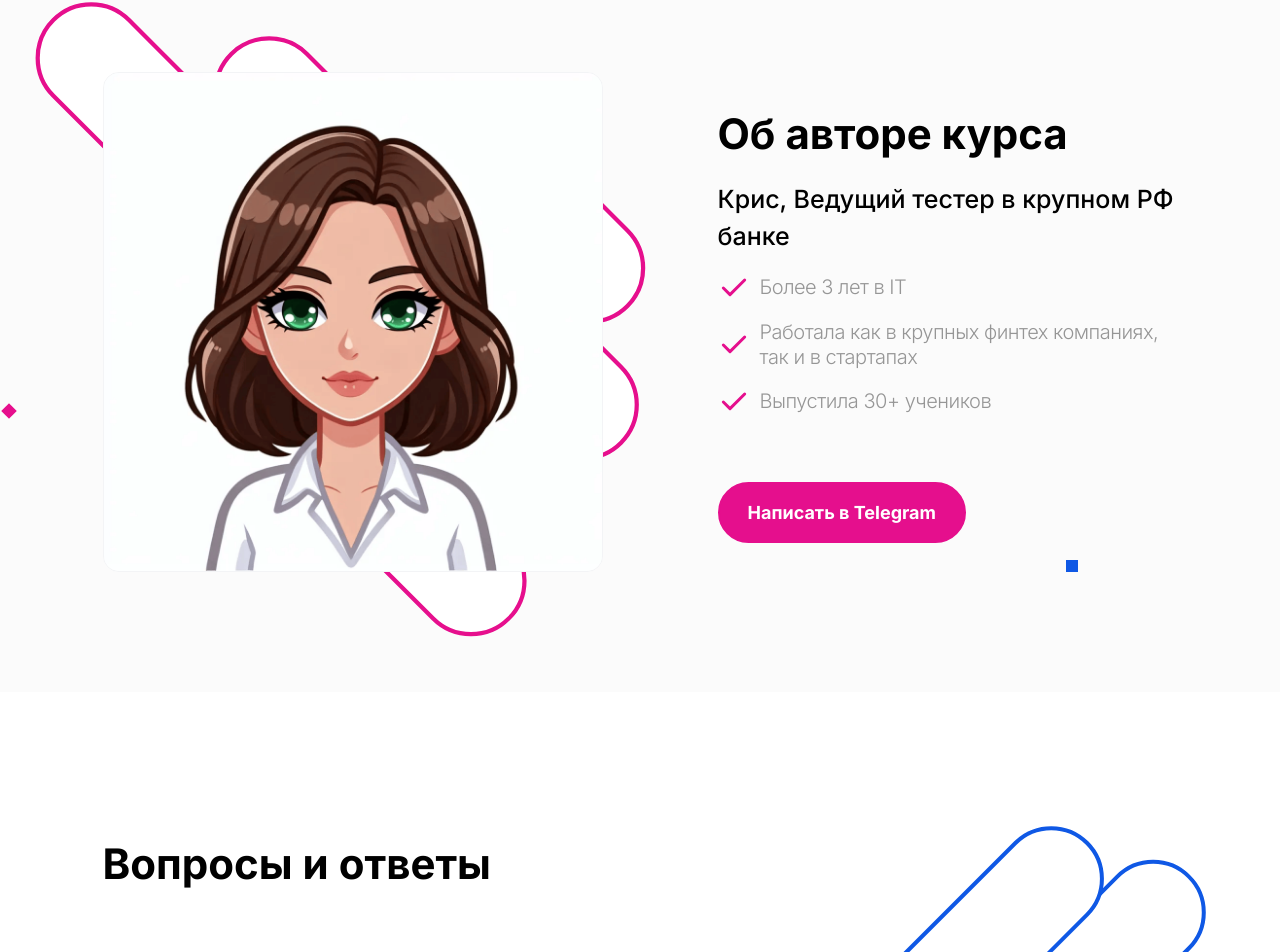
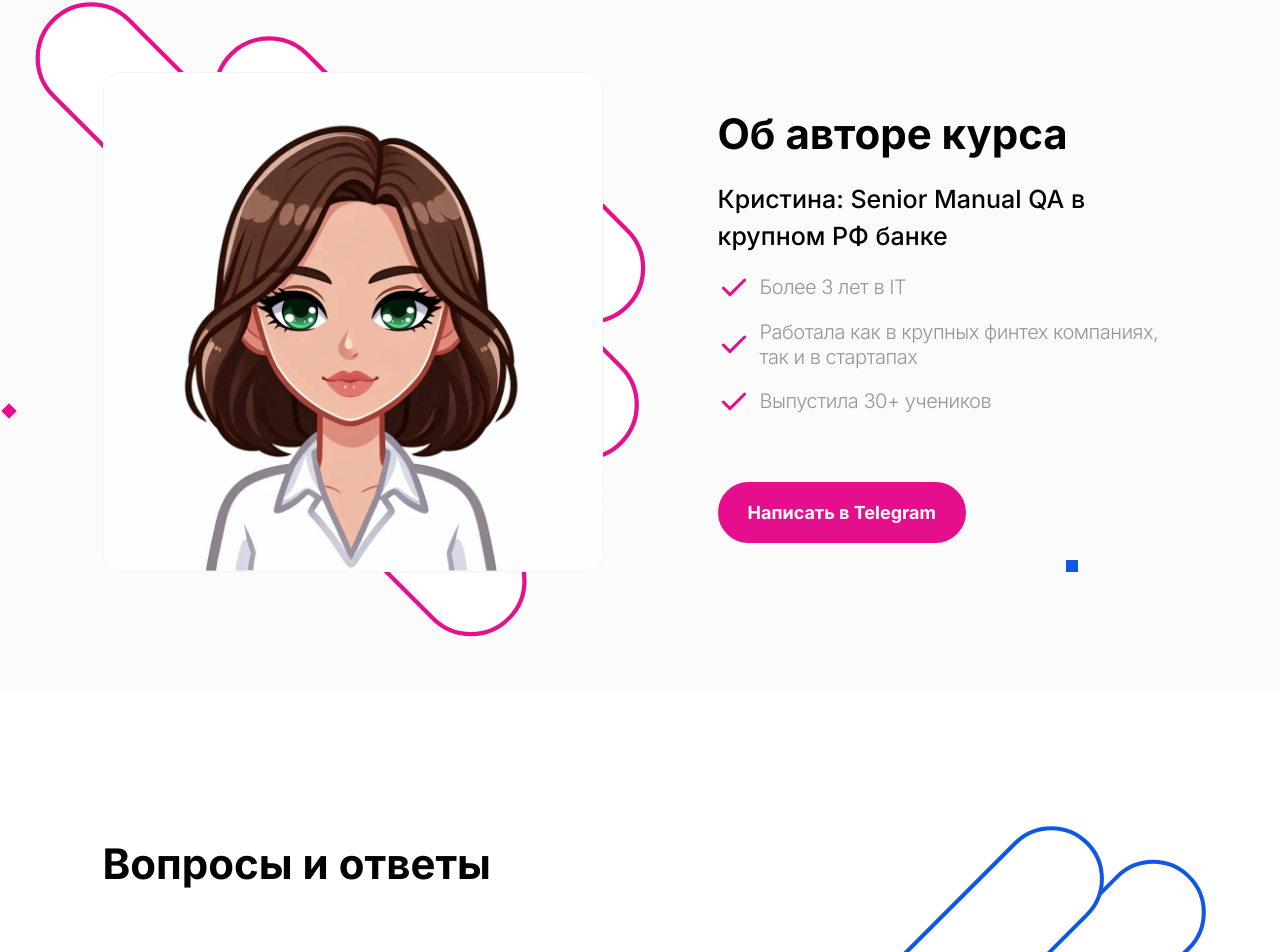
Before and after one commit to ZeBolHD/qa-kris-new, a Next.js app in the folder apps/frontend/: page / in a window 1280 px wide. Shown: the part 2752-3704 px from the top of the page. Built offline with nearby package versions, Linux system fonts and the light colour scheme.

Commit message:
style(frontend): changed text

```diff
--- a/apps/frontend/src/app/(site)/_components/AboutSection/AboutDescription/AboutAchievementList.tsx
+++ b/apps/frontend/src/app/(site)/_components/AboutSection/AboutDescription/AboutAchievementList.tsx
@@ -1,5 +1,5 @@
 import AboutAchievementsListItem from "./AboutAchievementListItem";
-import { Achievement } from "./types";
+import { Achievement } from "../types";
 
 interface AboutAchievementsListProps {
   achievements: Achievement[];
--- a/apps/frontend/src/app/(site)/_components/AboutSection/AboutDescription/index.tsx
+++ b/apps/frontend/src/app/(site)/_components/AboutSection/AboutDescription/index.tsx
@@ -1,13 +1,15 @@
 import ConsultationButton from "@/app/_components/ConsultationButton";
 import AboutAchievementsList from "./AboutAchievementList";
-import { achievements } from "./types";
+import { achievements } from "../types";
 
 const AboutSectionDescription = () => {
   return (
     <div className="w-[460px] z-50">
       <div>
         <h2 className="text-[42px] font-bold">Об авторе курса</h2>
-        <p className="text-[25px] mt-[16px] font-medium">Крис, Ведущий тестер в крупном РФ банке</p>
+        <p className="text-[25px] mt-[16px] font-medium">
+          Кристина: Senior Manual QA в крупном РФ банке
+        </p>
       </div>
       <div className="mt-[16px]">
         <AboutAchievementsList achievements={achievements} />
```
Also changed, not shown: apps/frontend/src/app/(site)/_components/AboutSection/types.ts (renamed from apps/frontend/src/app/(site)/_components/AboutSection/AboutDescription/types.ts).
